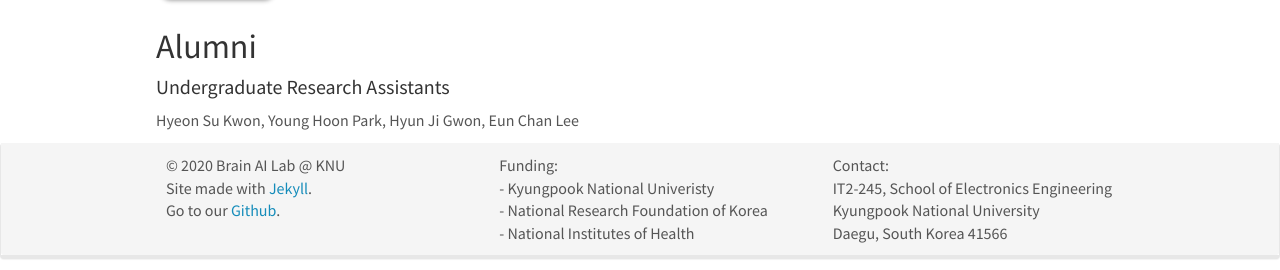
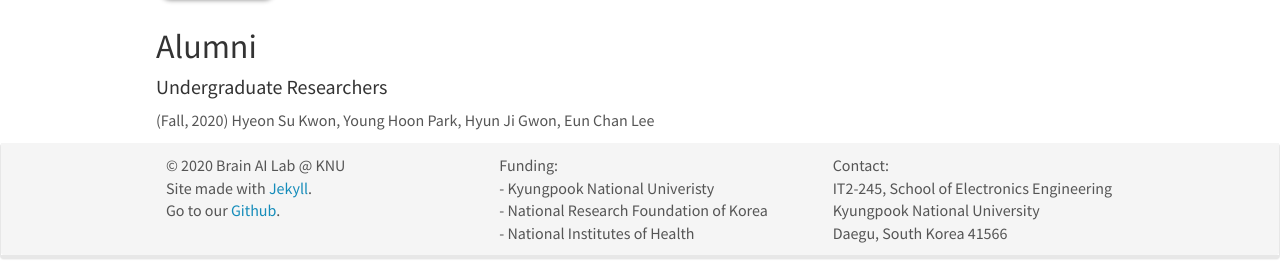
Before and after one commit to KNU-BrainAI/knu-brainai.github.io, a Jekyll site: the page built from _pages/team.md, in a window 1280 px wide and 1079 px high. Shown: the part 798-1068 px from the top of the window. Built offline with Jekyll 4.4.1, drawn with Linux system fonts in a browser that asks for light colours; nearby versions of some CDN libraries.

Commit message:
Update team.md

```diff
--- a/_pages/team.md
+++ b/_pages/team.md
@@ -58,5 +58,5 @@ permalink: /team/
 {% endif %}
 
 ## Alumni
-#### Undergraduate Research Assistants
-Hyeon Su Kwon, Young Hoon Park, Hyun Ji Gwon, Eun Chan Lee
+#### Undergraduate Researchers
+(Fall, 2020) Hyeon Su Kwon, Young Hoon Park, Hyun Ji Gwon, Eun Chan Lee
```
